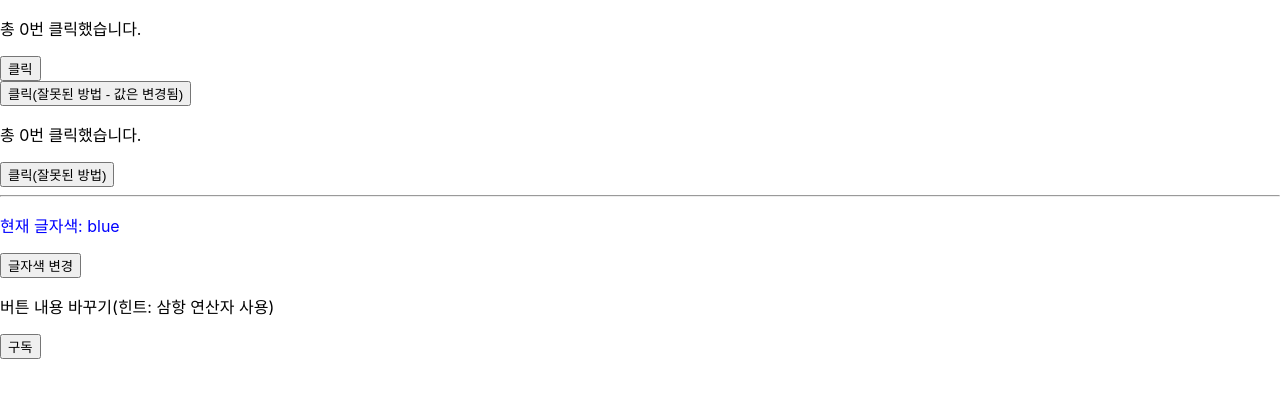
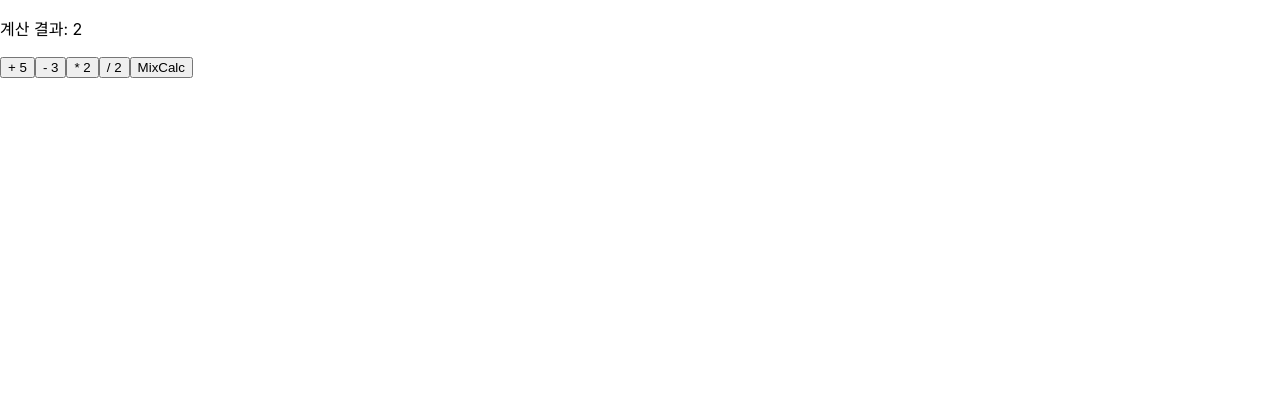
Before and after one commit to geoblo/fullstack-study, a React (Create React App) app in the folder 11_React/my-app/: page / in a window 1280 px wide. Shown: the top 398 px of the page. Built offline with nearby package versions, Linux system fonts and the light colour scheme.

Commit message:
업로드

```diff
--- a/11_React/my-app/src/chapter7/7.2/SetStateMerge.jsx
+++ b/11_React/my-app/src/chapter7/7.2/SetStateMerge.jsx
@@ -5,22 +5,26 @@ function SetStateMerge() {
 
   const handleAdd = () => {
     console.log('handleAdd Start');
-    setResult(result + 5);
+    // setResult(result + 5);
+    setResult(result => result + 5);
     console.log('handleAdd end');
   };
   const handleSub = () => {
     console.log('handleSub Start');
-    setResult(result - 3);
+    // setResult(result - 3);
+    setResult(result => result - 3);
     console.log('handleSub end');
   };
   const handleMul = () => {
     console.log('handleMul Start');
-    setResult(result * 2);
+    // setResult(result * 2);
+    setResult(result => result * 2);
     console.log('handleMul end');
   };
   const handleDiv = () => {
     console.log('handleDiv Start');
-    setResult(result / 2);
+    // setResult(result / 2);
+    setResult(result => result / 2);
     console.log('handleDiv end');
   };
   const handleMixCalc = () => {
--- a/11_React/my-app/src/index.js
+++ b/11_React/my-app/src/index.js
@@ -11,6 +11,7 @@ import CommentList from './chapter5/CommentList';
 import CommentEx from './chapter5/5.6/CommentEx';
 import NotificationList from './chapter6/NotificationList';
 import Counter from './chapter7/7.2/Counter';
+import SetStateMerge from './chapter7/7.2/SetStateMerge';
 
 const root = ReactDOM.createRoot(document.getElementById('root'));
 
@@ -46,7 +47,8 @@ root.render(
   // <NotificationList />
 
   // 7장 예제
-  <Counter />
+  // <Counter />
+  <SetStateMerge />
 );
 
 // If you want to start measuring performance in your app, pass a function
```
